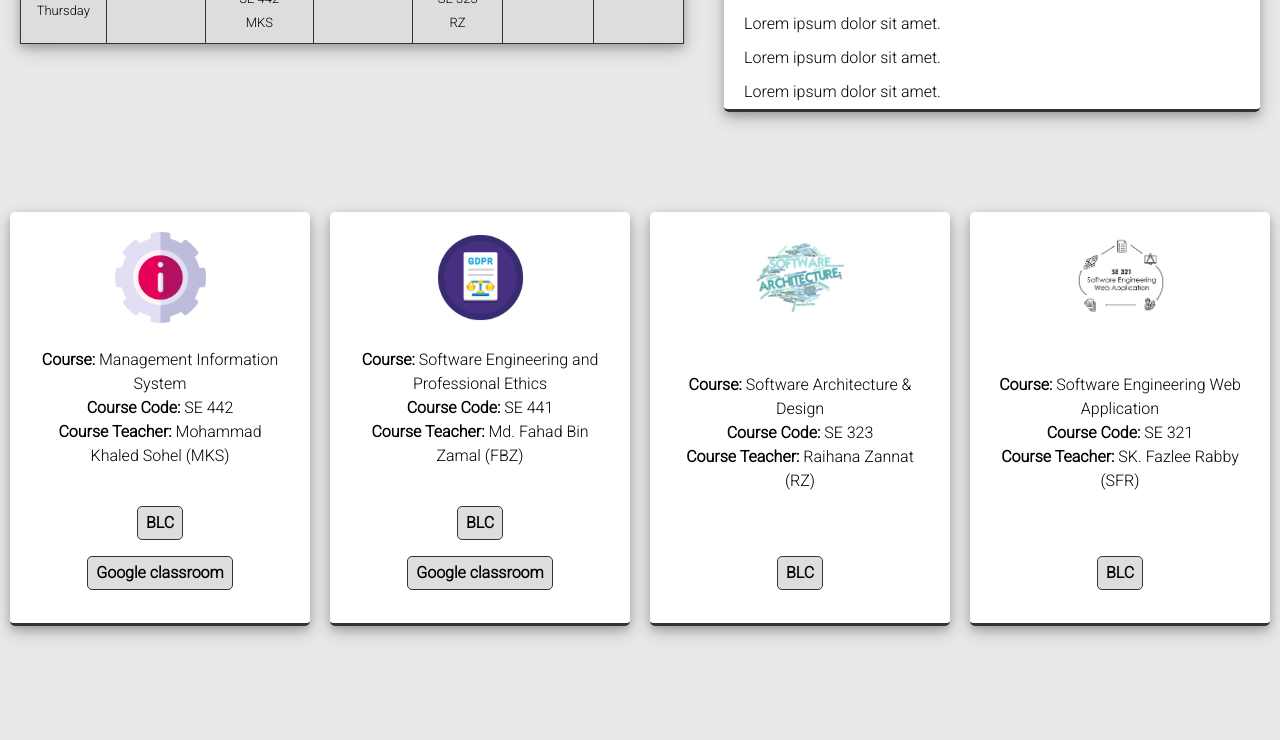
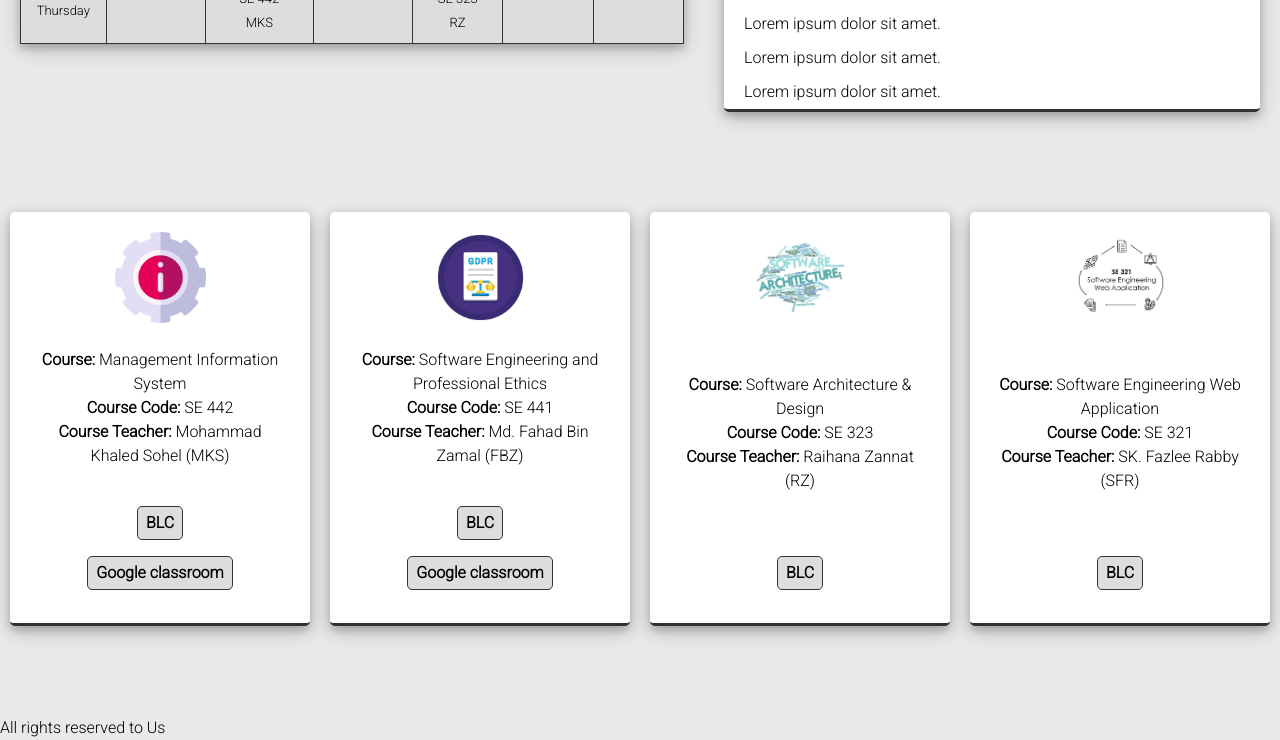
Before and after one commit to mahim-2790/Course-Information, a plain HTML site: page index.html in a window 1280 px wide. Shown: the part 463-1203 px from the top of the page. Before the commit the page ends 1179 px from the top, so only its background shows below. Drawn offline with Linux system fonts and the light colour scheme.

Commit message:
fooer added

```diff
--- a/index.html
+++ b/index.html
@@ -163,6 +163,9 @@
 
         </div>
     </section>
+    <footer>
+        All rights reserved to Us
+    </footer>
 </body>
 
 </html>
```
